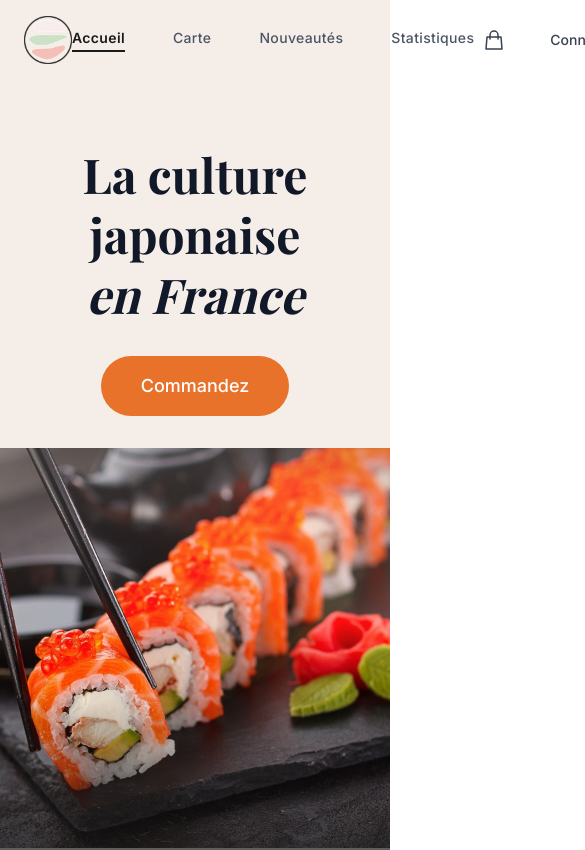
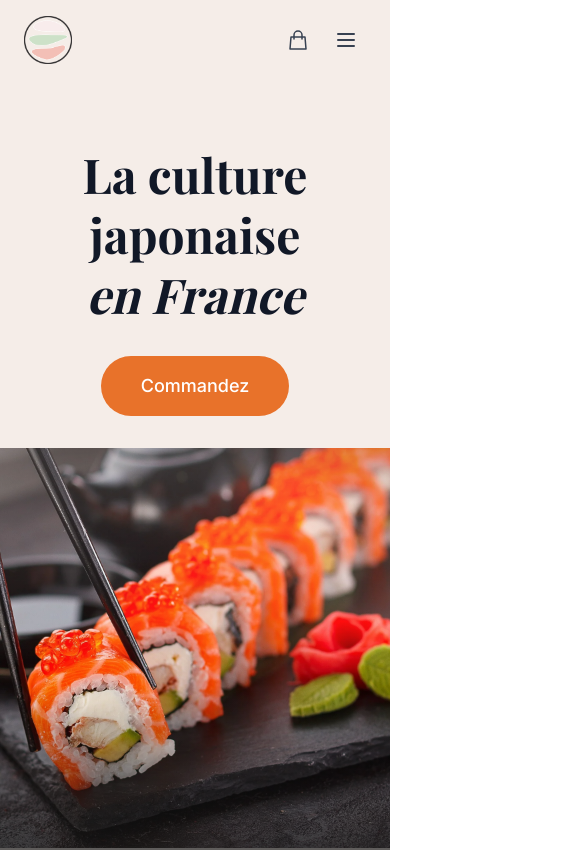
Before and after one commit to gregwargamer/SAE301-303, an Angular app in the folder sae/: page / in a window 390 px wide. Shown: the top 850 px of the page, 585 px wide, since content can reach past the window. Built offline with nearby package versions, Linux system fonts and the light colour scheme; no server answers; a web font is replaced by a local one.

Commit message:
navbar responsive hamburger

```diff
--- a/sae/src/app/header-component/header-component.css
+++ b/sae/src/app/header-component/header-component.css
@@ -1,6 +1,6 @@
 /* Header Component Styles */
 
-/* Navigation links style */
+/* Navigation links style - Desktop */
 .nav-link {
   position: relative;
   padding-bottom: 4px;
@@ -26,3 +26,10 @@
   color: #1a1a1a !important;
   font-weight: 600;
 }
+
+/* Mobile active link */
+.mobile-active {
+  background-color: #f3f4f6;
+  color: #1a1a1a !important;
+  font-weight: 600;
+}
--- a/sae/src/app/header-component/header-component.html
+++ b/sae/src/app/header-component/header-component.html
@@ -1,14 +1,15 @@
 <header class="bg-[#F5EDE8] py-4 px-6 sticky top-0 z-50">
-  <nav class="max-w-7xl mx-auto flex items-center">
+  <nav class="max-w-7xl mx-auto">
+    <div class="flex items-center justify-between">
       <!-- Logo -->
       <div class="flex-shrink-0">
-      <a routerLink="/" class="block">
+        <a routerLink="/" (click)="closeMenu()" class="block">
           <img class="w-12 h-12 object-contain" src="../../medias/eishi.png" alt="Logo Eishi">
         </a>
       </div>
 
-    <!-- Navigation centrale -->
-    <div class="flex-1 flex items-center justify-center gap-12 lg:gap-16">
+      <!-- Navigation centrale - Desktop uniquement -->
+      <div class="hidden md:flex flex-1 items-center justify-center gap-8 lg:gap-12">
         <a routerLink="/" routerLinkActive="active-link" [routerLinkActiveOptions]="{exact: true}"
           class="nav-link text-gray-800 font-medium hover:text-gray-900 transition-colors text-sm tracking-wide">
           Accueil
@@ -30,8 +31,8 @@
         </a>
       </div>
 
-    <!-- Actions droite -->
-    <div class="flex items-center gap-4">
+      <!-- Actions droite - Desktop -->
+      <div class="hidden md:flex items-center gap-4">
         <!-- Panier -->
         <a routerLink="/panier" class="relative p-2 text-gray-700 hover:text-gray-900 transition-colors">
           <svg class="w-6 h-6" fill="none" stroke="currentColor" viewBox="0 0 24 24">
@@ -40,7 +41,7 @@
           </svg>
         </a>
 
-      @if (!isAuthenticated()) { <!--comme ca l'autre arrete de me foutre des erreur -->
+        @if (!isAuthenticated()) {
           <a routerLink="/login"
             class="px-5 py-2 text-sm font-medium text-gray-700 hover:text-gray-900 transition-colors">
             Connexion
@@ -52,7 +53,6 @@
           </a>
         }
 
-      <!-- Utilisateur connecté -->
         @if (isAuthenticated()) {
           <span class="text-gray-700 font-medium text-sm">{{ getUsername() }}</span>
           <button (click)="logout()"
@@ -61,5 +61,85 @@
           </button>
         }
       </div>
+
+      <!-- Boutons panier et hamburger - Mobile -->
+      <div class="flex md:hidden items-center gap-2">
+        <!-- Panier mobile -->
+        <a routerLink="/panier" class="relative p-2 text-gray-700 hover:text-gray-900 transition-colors">
+          <svg class="w-6 h-6" fill="none" stroke="currentColor" viewBox="0 0 24 24">
+            <path stroke-linecap="round" stroke-linejoin="round" stroke-width="1.5"
+              d="M16 11V7a4 4 0 00-8 0v4M5 9h14l1 12H4L5 9z" />
+          </svg>
+        </a>
+
+        <!-- Bouton hamburger -->
+        <button (click)="toggleMenu()" class="p-2 text-gray-700 hover:text-gray-900 transition-colors">
+          <svg class="w-6 h-6" fill="none" stroke="currentColor" viewBox="0 0 24 24">
+            @if (!isMenuOpen) {
+              <path stroke-linecap="round" stroke-linejoin="round" stroke-width="2"
+                d="M4 6h16M4 12h16M4 18h16" />
+            } @else {
+              <path stroke-linecap="round" stroke-linejoin="round" stroke-width="2"
+                d="M6 18L18 6M6 6l12 12" />
+            }
+          </svg>
+        </button>
+      </div>
+    </div>
+
+    <!-- Menu mobile -->
+    @if (isMenuOpen) {
+      <div class="md:hidden mt-4 pb-4 space-y-3 border-t border-gray-200 pt-4">
+        <a routerLink="/" routerLinkActive="mobile-active" [routerLinkActiveOptions]="{exact: true}"
+          (click)="closeMenu()"
+          class="block py-2 px-4 text-gray-800 font-medium hover:bg-gray-100 rounded-lg transition-colors">
+          Accueil
+        </a>
+
+        <a routerLink="/carte" routerLinkActive="mobile-active"
+          (click)="closeMenu()"
+          class="block py-2 px-4 text-gray-600 font-medium hover:bg-gray-100 rounded-lg transition-colors">
+          Carte
+        </a>
+
+        <a routerLink="/nouveautes" routerLinkActive="mobile-active"
+          (click)="closeMenu()"
+          class="block py-2 px-4 text-gray-600 font-medium hover:bg-gray-100 rounded-lg transition-colors">
+          Nouveautés
+        </a>
+
+        <a routerLink="/dashboard" routerLinkActive="mobile-active"
+          (click)="closeMenu()"
+          class="block py-2 px-4 text-gray-600 font-medium hover:bg-gray-100 rounded-lg transition-colors">
+          Statistiques
+        </a>
+
+        <div class="border-t border-gray-200 pt-3 mt-3">
+          @if (!isAuthenticated()) {
+            <a routerLink="/login"
+              (click)="closeMenu()"
+              class="block py-2 px-4 text-gray-700 font-medium hover:bg-gray-100 rounded-lg transition-colors">
+              Connexion
+            </a>
+
+            <a routerLink="/register"
+              (click)="closeMenu()"
+              class="block mt-2 py-2 px-4 bg-[#E8722A] text-white font-medium text-center rounded-lg hover:bg-[#D35F1A] transition-all">
+              S'inscrire
+            </a>
+          }
+
+          @if (isAuthenticated()) {
+            <div class="px-4 py-2 text-gray-700 font-medium">
+              {{ getUsername() }}
+            </div>
+            <button (click)="logout()"
+              class="w-full mt-2 py-2 px-4 text-gray-700 font-medium border border-gray-300 rounded-lg hover:bg-gray-100 transition-colors">
+              Déconnexion
+            </button>
+          }
+        </div>
+      </div>
+    }
   </nav>
 </header>
--- a/sae/src/app/header-component/header-component.ts
+++ b/sae/src/app/header-component/header-component.ts
@@ -10,10 +10,22 @@ import { AuthService } from '../services/auth.service';
   styleUrl: './header-component.css',
 })
 export class HeaderComponent {
+  isMenuOpen = false;
+
   constructor(
     private authService: AuthService,
     private router: Router
   ) {}
+
+  // toggle menu mobile
+  toggleMenu(): void {
+    this.isMenuOpen = !this.isMenuOpen;
+  }
+
+  // ferme le menu mobile
+  closeMenu(): void {
+    this.isMenuOpen = false;
+  }
 
   // verifie si l utilisateur est connecte
   isAuthenticated(): boolean {
@@ -24,6 +36,7 @@ export class HeaderComponent {
   logout(): void {
     this.authService.logout();
     this.router.navigate(['/login']);
+    this.closeMenu();
   }
 
   // recupere le prenom utilisateur
```
Lines whose indentation alone changed are shown as unchanged.
